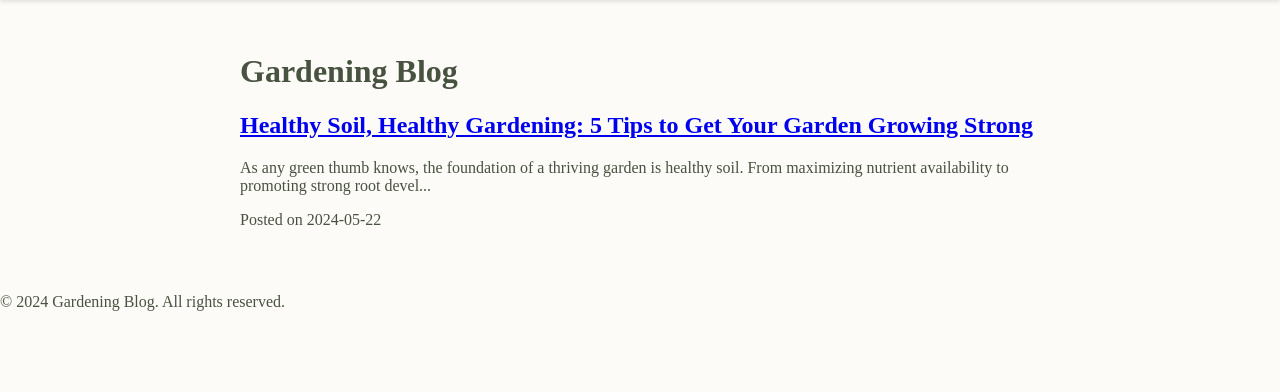
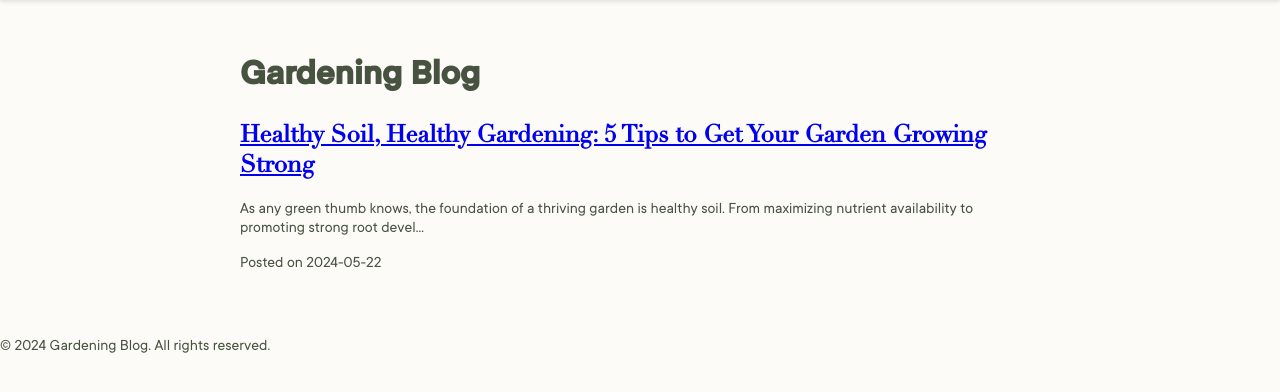
Before and after one commit to yscode01/Garden, a Flask app: page /blog in a window 1280 px wide. Shown: the part 42-434 px from the top of the page. Run offline with Flask 3, Linux system fonts and the light colour scheme.

Commit message:
Change styling

```diff
--- a/static/css/styles.css
+++ b/static/css/styles.css
@@ -133,6 +133,28 @@ form div {
   src: url('/static/fonts/Eina01-Bold.ttf') format('truetype');
 }
 
+@font-face {
+  font-family: 'TT';
+  src: url('/static/fonts/TT\ Commons\ Regular.otf') format('opentype');
+}
+
+@font-face {
+  font-family: 'Linotype';
+  src: url('/static/fonts/Linotype\ Didot\ Roman.otf') format('opentype');
+}
+
 nav {
   font-family: 'Eina', Arial, sans-serif !important;
 }
+
+h1 {
+  font-family: 'Eina', sans-serif !important;
+}
+
+.blog-post h2 a {
+  font-family: 'Linotype', sans-serif;
+}
+
+p {
+  font-family: 'TT', sans-serif;
+}
```
Also changed, not shown: instance/blog.db, static/fonts/Linotype Didot Roman.otf (added), static/fonts/TT Commons Regular.otf (added), 2 other files.
